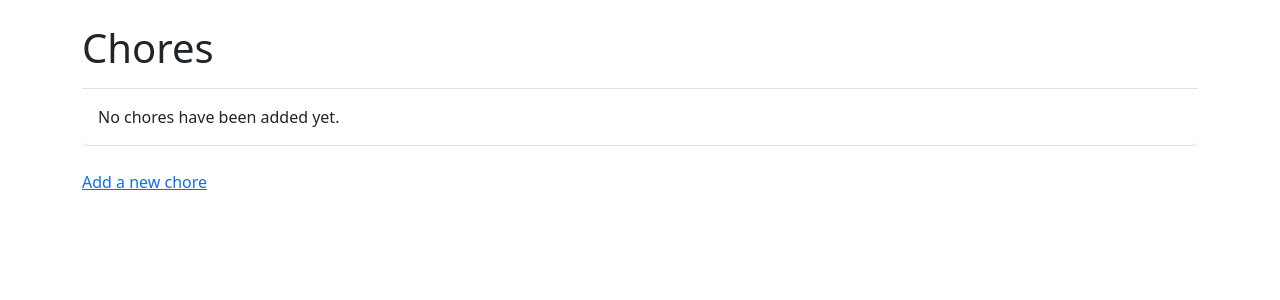
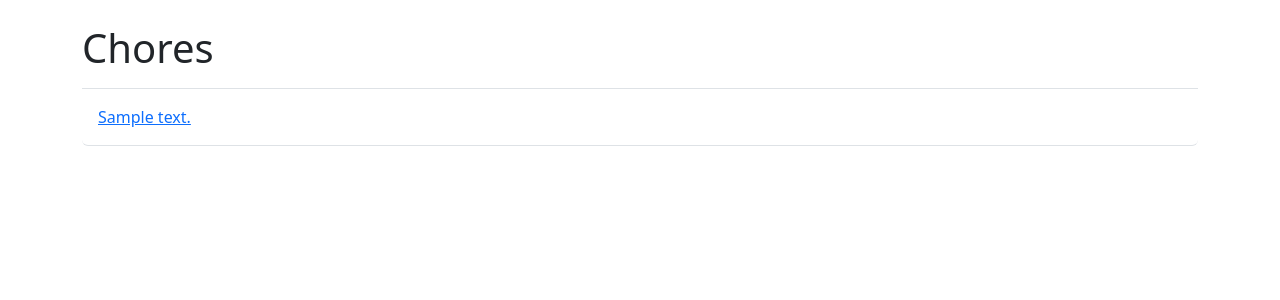
Before and after one commit to MustyMuffin/household_django, a Django app: page /chores/ in a window 1280 px wide. Shown: the part 58-358 px from the top of the page. Run offline with Django 5.2, Linux system fonts and the light colour scheme; a user stored in the database is signed in; tables that the repository leaves empty hold one stand-in row (values such as "Sample post"); some libraries are stand-ins or nearby versions.

Commit message:
Chores application now does not care about User
- Also restricted adding chores to only admin
- Added price as a variable for the class Chores
- All users can always see all chores

Todo
 - Change entry for chore_entries from text field to timestamp
 - Create data logic around chore timestamps
 - Create leaderboard page
 - Create graphs pages
 - Restrict timestamp entries to be un-editable
 - Create prizes page
 - Create calendar pages for individual chores

```diff
--- a/chores/forms.py
+++ b/chores/forms.py
@@ -6,8 +6,8 @@ from .models import Chores, ChoreEntry
 class ChoreForm(forms.ModelForm):
     class Meta:
         model = Chores
-        fields = ['text']
-        labels = {'text': ''}
+        fields = ['text', 'price']
+        labels = {'text': '', 'price': ''}
 
 class ChoreEntryForm(forms.ModelForm):
     class Meta:
--- a/chores/models.py
+++ b/chores/models.py
@@ -3,10 +3,9 @@ from django.contrib.auth.models import User
 
 
 class Chores(models.Model):
-    """Table mapping user selected chores to variables"""
+    """Table mapping admin selected chores to variables"""
     text = models.CharField(max_length=200)
-    date_added = models.DateTimeField(auto_now_add=True)
-    owner = models.ForeignKey(User, on_delete=models.CASCADE)
+    price = models.IntegerField()
 
     def __str__(self):
         """Return a string representation of the model."""
@@ -15,7 +14,7 @@ class Chores(models.Model):
 
 class ChoreEntry(models.Model):
     """For logging the labor"""
-    chore_entry = models.ForeignKey(Chores, on_delete=models.CASCADE)
+    chore_entry = models.ForeignKey(User, on_delete=models.CASCADE)
     text = models.TextField()
     date_added = models.DateTimeField(auto_now_add=True)
 
--- a/chores/templates/chores/chore.html
+++ b/chores/templates/chores/chore.html
@@ -6,9 +6,9 @@
 
 {% block content %}
 
-  <p>
+  <!-- <p>
     <a href="{% url 'chores:new_chore_entry' chore.id %}">Add new entry</a>
-  </p>
+  </p> -->
 
   {% for chore_entry in chore_entries %}
     <div class="card mb-3">
@@ -22,7 +22,7 @@
       <div class="card-body">{{ chore_entry.text|linebreaks }}</div>
     </div>
   {% empty %}
-    <p>There are no entries for this chore yet.</p>
+    <p>You've never done this chore before. Ask a grown-up to teach you how to do it!</p>
   {% endfor %}
 
 {% endblock content %}
--- a/chores/templates/chores/chores.html
+++ b/chores/templates/chores/chores.html
@@ -17,6 +17,6 @@
     {% endfor %}
   </ul>
 
-  <a href="{% url 'chores:new_chore' %}">Add a new chore</a>
+  <!-- <a href="{% url 'chores:new_chore' %}">Add a new chore</a> -->
 
 {% endblock content %}
--- a/chores/views.py
+++ b/chores/views.py
@@ -5,14 +5,12 @@ from django.http import Http404
 from .models import Chores, ChoreEntry
 from .forms import ChoreForm, ChoreEntryForm
 
-@login_required
 def chores(request):
     """Show all Chores."""
-    # chores = Chores.objects.filter(owner=request.user).order_by('date_added')
+    chores = Chores.objects.order_by('price')
     context = {'chores': chores}
     return render(request, 'chores/chores.html', context)
 
-@login_required
 def chore(request, chore_id):
     """Show a single chore and all its entries."""
     chore = Chores.objects.get(id=chore_id)
@@ -35,9 +33,8 @@ def new_chore(request):
         form = ChoreForm(data=request.POST)
         if form.is_valid():
             new_chore = form.save(commit=False)
-            new_chore.owner = request.user
             new_chore.save()
-            return redirect('chores:chores')
+            return redirect('/chores')
 
     # Display a blank or invalid form.
     context = {'form': form}
```
Also changed, not shown: chores/migrations/0007_remove_chores_date_added_remove_chores_owner_and_more.py (added).
